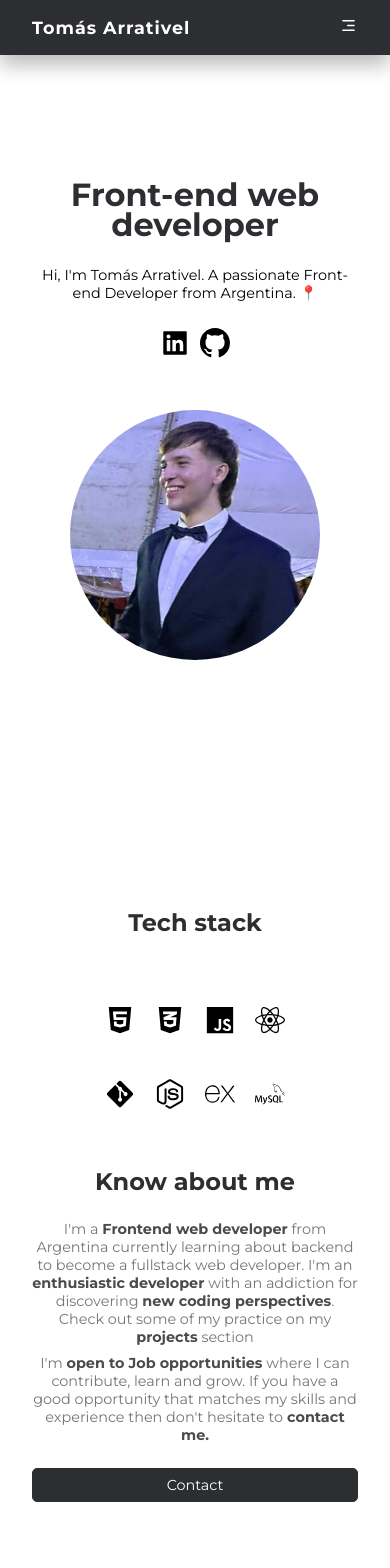
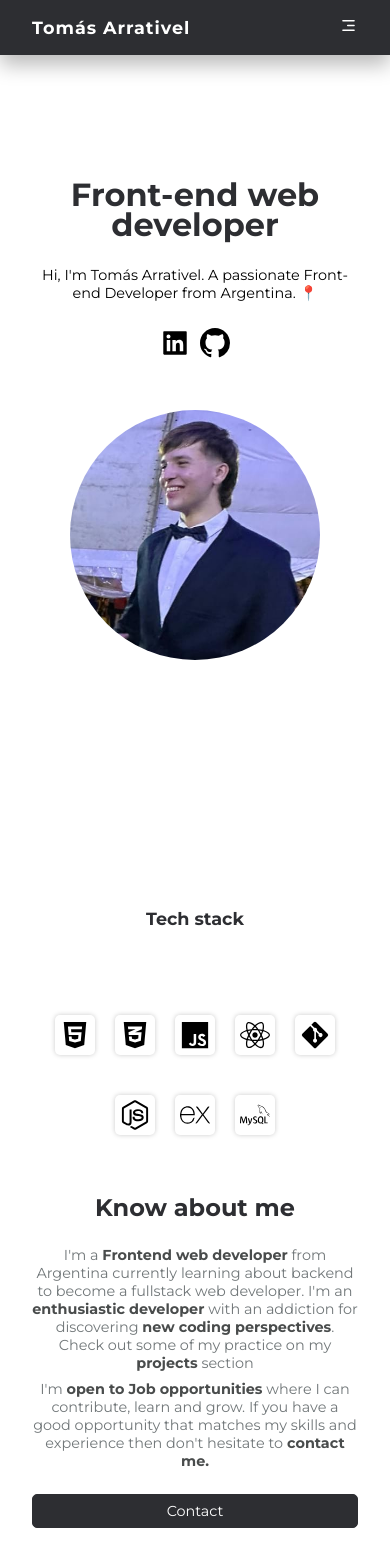
Before and after one commit to Tomas-Arrativel/Portfolio, a React (Vite) app: page / in a window 390 px wide. Shown: the top 1568 px of the page. Built offline with nearby package versions, Linux system fonts and the light colour scheme; a web font is replaced by a local one.

Commit message:
changes in the aboutMe section

```diff
--- a/src/components/tech/Tech.jsx
+++ b/src/components/tech/Tech.jsx
@@ -12,13 +12,15 @@ const Tech = ({ name, img }) => {
   };
 
   return (
-    <div
-      className='main__aboutme--techstack__tech'
-      onMouseEnter={onEnter}
-      onMouseLeave={onLeave}
-    >
+    <div className='main__aboutme--techstack__tech'>
       <p className={isTargeted ? '' : 'hidden'}>{name}</p>
-      {img}
+      <div
+        className='main__aboutme--techstack__tech-icon'
+        onMouseEnter={onEnter}
+        onMouseLeave={onLeave}
+      >
+        {img}
+      </div>
     </div>
   );
 };
--- a/src/components/tech/tech.css
+++ b/src/components/tech/tech.css
@@ -3,16 +3,19 @@
   width: 40px;
 }
 .main__aboutme--techstack__tech {
+  position: relative;
   width: 40px;
   display: flex;
   flex-direction: column;
   align-items: center;
   justify-content: center;
-  cursor: pointer;
-  margin: 0 5px;
+  margin: 10px;
+  margin-top: 30px;
 }
 
 .main__aboutme--techstack__tech p {
+  position: absolute;
+  top: -35px;
   margin-bottom: 5px;
   background-color: var(--dark);
   color: var(--cyan);
@@ -21,14 +24,21 @@
   transition: all 0.2s;
 }
 
+.main__aboutme--techstack__tech-icon {
+  cursor: pointer;
+  display: flex;
+  justify-content: center;
+  align-items: center;
+  box-shadow: 0 0 5px #cbcbcb;
+  padding: 5px;
+  border-radius: 5px;
+}
+
 .hidden {
-  opacity: 0;
+  display: none;
 }
 
 @media (max-width: 900px) {
-  .main__aboutme--techstack__tech p {
-    margin-top: 10px;
-  }
 }
 
 @media (max-width: 650px) {
--- a/src/containers/aboutMe/aboutMe.css
+++ b/src/containers/aboutMe/aboutMe.css
@@ -1,8 +1,8 @@
 .main__aboutme {
   display: flex;
   justify-content: space-between;
-  align-items: start;
-  min-height: 50vh;
+  align-items: center;
+  min-height: 80vh;
   gap: 20px;
 }
 
@@ -12,11 +12,15 @@
   flex-basis: 50%;
 }
 
-.main__aboutme--info h2,
-.main__aboutme--techstack h2 {
+.main__aboutme--info h2 {
   font-size: 2rem;
   color: var(--dark);
   margin-bottom: 1.5rem;
+}
+.main__aboutme--techstack h2 {
+  font-size: 1.5rem;
+  color: var(--dark);
+  margin-bottom: 1rem;
 }
 
 .main__aboutme--info p {
@@ -55,7 +59,8 @@ button.btn:hover {
 
 .main__aboutme--techstack__container {
   display: flex;
-  margin-top: 25px;
+  flex-wrap: wrap;
+  margin-top: 40px;
   align-items: center;
 }
 
@@ -69,12 +74,6 @@ button.btn:hover {
     justify-content: center;
     align-items: center;
   }
-  .main__aboutme--techstack__container {
-    display: grid;
-    grid-template-columns: repeat(3, 1fr);
-    margin-top: 0;
-    margin-bottom: 10px;
-  }
 }
 
 @media (max-width: 650px) {
@@ -86,9 +85,11 @@ button.btn:hover {
     text-align: center;
   }
 
-  .main__aboutme--info h2,
+  .main__aboutme--info h2 {
+    font-size: 1.5rem;
+  }
   .main__aboutme--techstack h2 {
-    font-size: 1.5rem;
+    font-size: 1.1rem;
   }
 
   .main__aboutme--info p {
@@ -102,13 +103,7 @@ button.btn:hover {
   }
 
   .main__aboutme--techstack__container {
-    grid-auto-flow: column;
+    justify-content: center;
+    align-items: center;
   }
 }
-
-@media (max-width: 450px) {
-  .main__aboutme--techstack__container {
-    grid-auto-flow: dense;
-    grid-template-columns: repeat(4, 1fr);
-  }
-}
```
